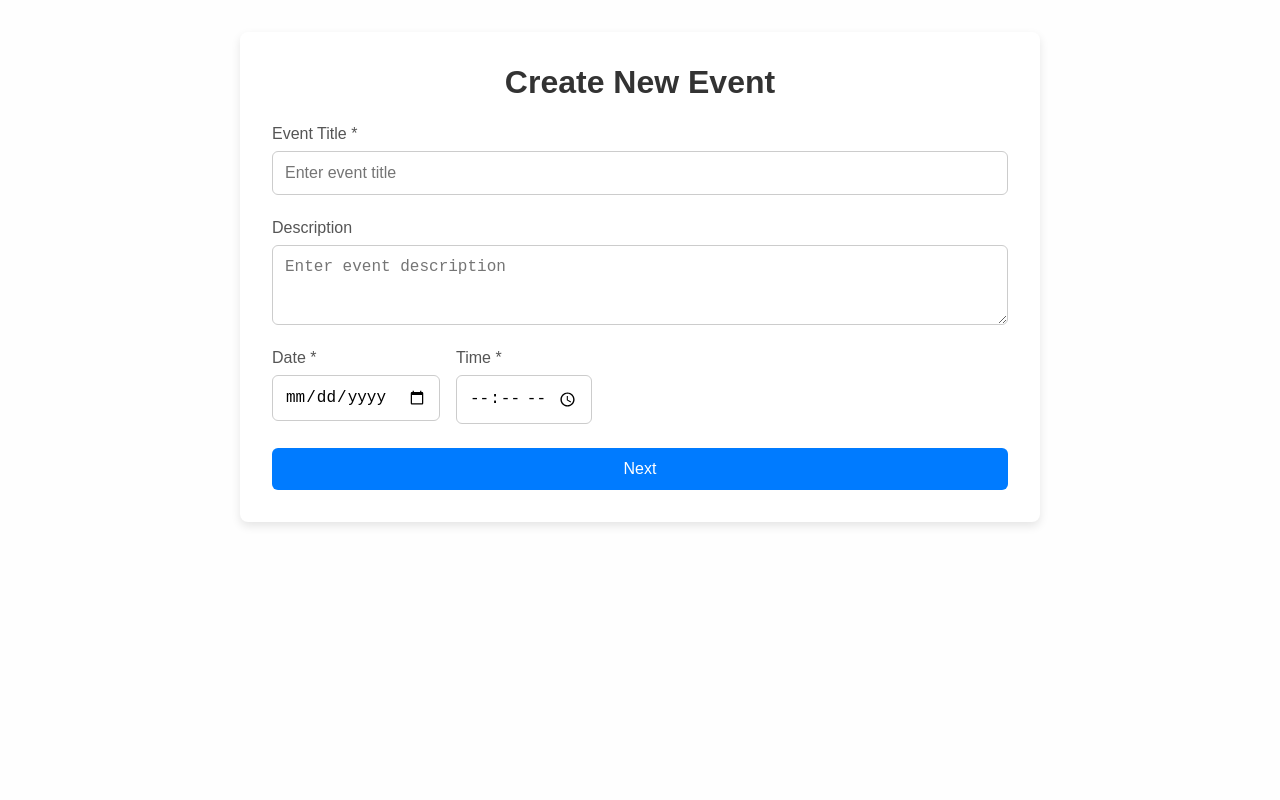
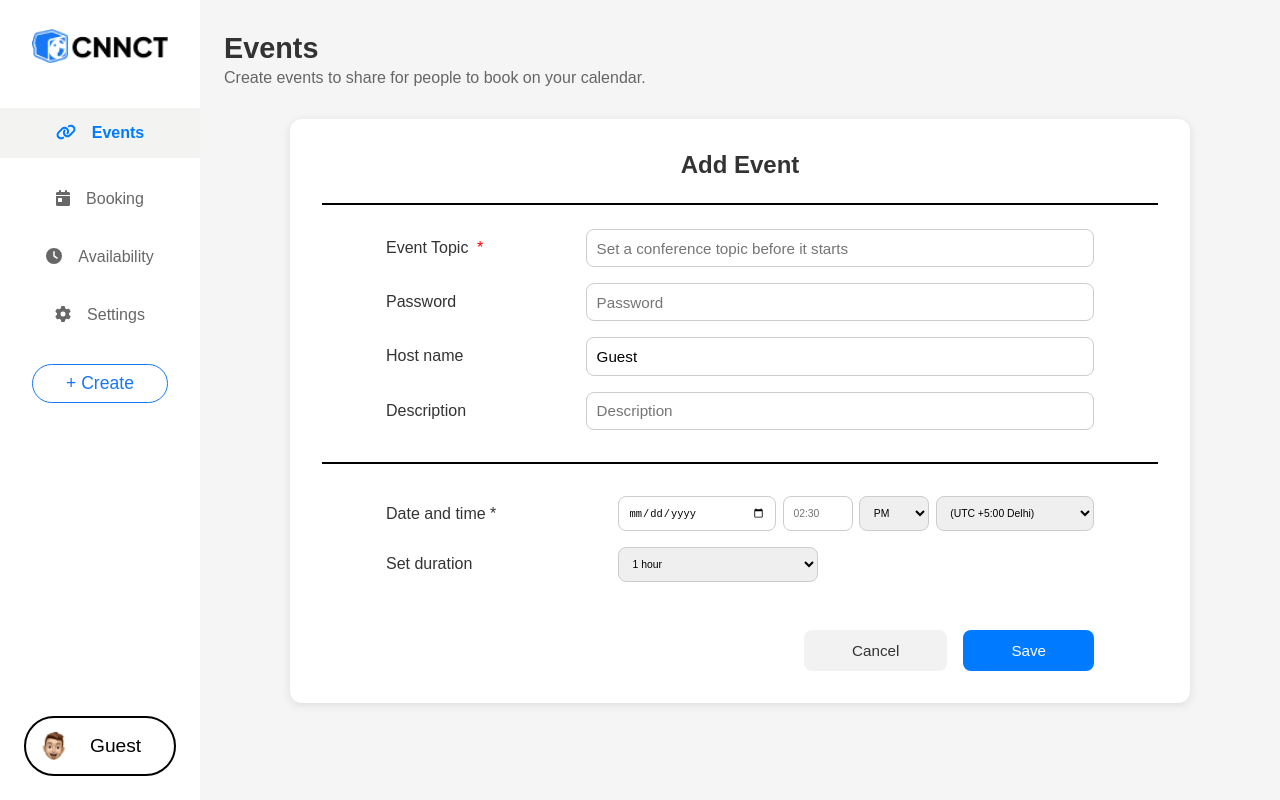
Before and after one commit to Ceansyr/mern-meeting-scheduler-frontend, a React (Vite) app: page /create-event in a window 1280 px wide. Built offline with nearby package versions, Linux system fonts and the light colour scheme.

Commit message:
implemented create event step 1

```diff
--- a/src/pages/CreateEvent.jsx
+++ b/src/pages/CreateEvent.jsx
@@ -1,36 +1,82 @@
-import React, { useState } from "react";
+import React, { useEffect, useState } from "react";
 import { useNavigate } from "react-router-dom";
 import "../styles/Event.css";
+import { FontAwesomeIcon } from "@fortawesome/react-fontawesome";
+import { faLink, faCalendarDay, faClock, faGear } from "@fortawesome/free-solid-svg-icons";
 
 function CreateEventPage() {
   const navigate = useNavigate();
+
+  const [currentUser, setCurrentUser] = useState(null);
+  const fetchCurrentUser = async () => {
+    const token = localStorage.getItem("token");
+    if (!token) {
+      console.error("No token found in localStorage");
+      return;
+    }
+
+    try {
+      const response = await fetch(`${import.meta.env.VITE_API_URL}/user/me`, {
+        method: "GET",
+        headers: {
+          "Content-Type": "application/json",
+          Authorization: `Bearer ${token}`,
+        },
+        credentials: "include",
+      });
+
+      if (!response.ok) {
+        throw new Error("Failed to fetch user data");
+      }
+
+      const userData = await response.json();
+      setCurrentUser(userData);
+    } catch (err) {
+      console.error("Error fetching user:", err);
+    }
+  };
+
   // State for form data
   const [formData, setFormData] = useState({
-    title: "",
+    topic: "",
+    hostName: "Guest",
     description: "",
     date: "",
     time: "",
+    amPm: "PM",
+    timeZone: "UTC+5:00 Delhi",
+    duration: "1 hour",
     bannerImage: "",
     backgroundColor: "",
     eventLink: "",
     password: "",
     participants: "", // comma-separated string, later parsed to an array
   });
+
   // Step management: step 1 for basic info, step 2 for customization
   const [step, setStep] = useState(1);
   const [error, setError] = useState("");
+
+  useEffect(() => {
+    fetchCurrentUser();
+  }, []);
 
   // Handle input changes
   const handleChange = (e) => {
     setFormData({ ...formData, [e.target.name]: e.target.value });
   };
 
+  const handleCancel = () => {
+    // Navigate back or reset form
+    alert("Form canceled.");
+  };
+
   // Validate and proceed to next step
   const handleNext = (e) => {
     e.preventDefault();
-    // Basic validation for Step 1: Title, Date, Time are required
-    if (!formData.title || !formData.date || !formData.time) {
-      setError("Please fill in the required fields: Title, Date, and Time.");
+    // Basic validation for Step 1: topic, Date, Time are required
+    if (!formData.topic || !formData.date || !formData.time) {
+      setError("Please fill in the required fields: topic, Date, and Time.");
       return;
     }
     setError("");
@@ -44,28 +90,37 @@ function CreateEventPage() {
 
     // Prepare payload; convert participants to array if provided
     const payload = {
-      title: formData.title,
+      topic: formData.topic,
+      hostName: currentUser?.username || "Guest",
       description: formData.description,
       date: formData.date,
-      time: formData.time,
+      time: `${formData.time} ${formData.amPm} (${formData.timeZone})`,
+      duration: formData.duration,
       bannerImage: formData.bannerImage,
       backgroundColor: formData.backgroundColor,
       eventLink: formData.eventLink,
       password: formData.password,
-      participants: formData.participants ? formData.participants.split(",").map((p) => p.trim()) : [],
+      participants: formData.participants
+        ? formData.participants.split(",").map((p) => p.trim())
+        : [],
     };
 
     try {
       const response = await fetch(`${import.meta.env.VITE_API_URL}/events`, {
         method: "POST",
-        headers: { "Content-Type": "application/json", Authorization: `Bearer ${localStorage.getItem("token")}` },
+        headers: {
+          "Content-Type": "application/json",
+          Authorization: `Bearer ${localStorage.getItem("token")}`,
+        },
         body: JSON.stringify(payload),
         credentials: "include",
       });
+
       if (!response.ok) {
         const errorData = await response.json();
         throw new Error(errorData.message || "Failed to create event");
       }
+
       // On success, navigate back to Events Page
       navigate("/events");
     } catch (err) {
@@ -75,130 +130,188 @@ function CreateEventPage() {
 
   // Render the form according to the current step
   return (
-    <div className="page-create-event-container">
-      <h1 className="page-create-event-title">Create New Event</h1>
-      {error && <p className="page-create-event-error">{error}</p>}
-      <form className="page-create-event-form" onSubmit={step === 1 ? handleNext : handleSubmit}>
-        {step === 1 && (
-          <div className="page-create-event-step">
-            <div className="page-create-event-group">
-              <label htmlFor="title">Event Title *</label>
+    <div className="page-events-container">
+      {/* Sidebar */}
+      <aside className="page-events-sidebar">
+        <div className="page-events-logo"></div>
+        <nav className="page-events-nav">
+          <ul>
+            <li className="active">
+              <FontAwesomeIcon icon={faLink} /> Events
+            </li>
+            <li>
+              <FontAwesomeIcon icon={faCalendarDay} /> Booking
+            </li>
+            <li>
+              <FontAwesomeIcon icon={faClock} /> Availability
+            </li>
+            <li>
+              <FontAwesomeIcon icon={faGear} /> Settings
+            </li>
+          </ul>
+        </nav>
+        <button
+          className="page-events-create-btn"
+          onClick={() => navigate("/create-event")}
+        >
+          + Create
+        </button>
+        <div className="page-events-user">
+          <div className="user-avatar"></div>
+          <p>{currentUser?.username || "Guest"}</p>
+        </div>
+      </aside>
+
+      {/* Main Content */}
+      <main className="page-events-main">
+        <header className="page-events-header">
+          <h2>Events</h2>
+          <p>Create events to share for people to book on your calendar.</p>
+        </header>
+
+        {error && <p className="page-events-error">{error}</p>}
+
+        <div className="add-event-container">
+          <h2 className="add-event-title">Add Event</h2>
+          {error && <p className="add-event-error">{error}</p>}
+          <div className="line"></div>
+
+          <form className="add-event-form" onSubmit={step === 1 ? handleNext : handleSubmit}>
+            {/* Top Section */}
+            <div className="add-event-top-row">
+              {/* Event Topic */}
+              <div className="add-event-field label-input">
+                  <label>
+                    Event Topic <span>*</span>
+                  </label>
                   <input
                     type="text"
-                id="title"
-                name="title"
-                placeholder="Enter event title"
-                value={formData.title}
+                    name="topic"
+                    placeholder="Set a conference topic before it starts"
+                    value={formData.topic}
                     onChange={handleChange}
                     required
                   />
                 </div>
-            <div className="page-create-event-group">
-              <label htmlFor="description">Description</label>
-              <textarea
-                id="description"
+
+                {/* Password */}
+                <div className="add-event-field label-input">
+                  <label>Password</label>
+                  <input
+                    type="password"
+                    name="password"
+                    placeholder="Password"
+                    value={formData.password}
+                    onChange={handleChange}
+                  />
+                </div>
+
+              {/* Host Name */}
+              <div className="add-event-field label-input">
+                  <label>Host name</label>
+                  <input
+                      type="text"
+                      name="hostName"
+                      value={formData.hostName}
+                      onChange={handleChange}
+                    />
+                </div>
+
+                {/* Description */}
+                <div className="add-event-field label-input">
+                  <label>Description</label>
+                  <input
+                    type="text"
                     name="description"
-                placeholder="Enter event description"
+                    placeholder="Description"
                     value={formData.description}
                     onChange={handleChange}
-              ></textarea>
+                  />
                 </div>
-            <div className="page-create-event-group-inline">
-              <div className="page-create-event-group">
-                <label htmlFor="date">Date *</label>
+            </div>
+
+            <div className="line"></div>
+
+            {/* Bottom Section */}
+            <div className="add-event-bottom-row">
+              <div className="add-event-date-time label-input">
+                <label>
+                  Date and time <span>*</span>
+                </label>
+                <div className="add-event-datetime-group">
+                  {/* Date */}
                   <input
                     type="date"
-                  id="date"
                     name="date"
                     value={formData.date}
                     onChange={handleChange}
                     required
                   />
-              </div>
-              <div className="page-create-event-group">
-                <label htmlFor="time">Time *</label>
+                  {/* Time */}
                   <input
-                  type="time"
-                  id="time"
+                    className="small"
+                    type="text"
                     name="time"
+                    placeholder="02:30"
                     value={formData.time}
                     onChange={handleChange}
                     required
                   />
+                  {/* AM/PM */}
+                  <select
+                    className="small"
+                    name="amPm"
+                    value={formData.amPm}
+                    onChange={handleChange}
+                  >
+                    <option value="AM">AM</option>
+                    <option value="PM">PM</option>
+                  </select>
+                  {/* Timezone */}
+                  <select
+                    value={formData.timeZone}
+                    onChange={handleChange}
+                  >
+                    <option value="UTC+5:00 Delhi">(UTC +5:00 Delhi)</option>
+                    <option value="UTC+5:30">UTC+5:30</option>
+                    <option value="UTC+1:00">UTC+1:00</option>
+                    {/* Add more as needed */}
+                  </select>
                 </div>
               </div>
-            <button type="submit" className="page-create-event-btn-next">
-              Next
+
+              <div className="add-event-duration label-input">
+                <label>Set duration</label>
+                <select
+                  className="duration"
+                  name="duration"
+                  value={formData.duration}
+                  onChange={handleChange}
+                >
+                  <option value="30 minutes">30 minutes</option>
+                  <option value="1 hour">1 hour</option>
+                  <option value="2 hours">2 hours</option>
+                  {/* Add more durations as needed */}
+                </select>
+              </div>
+            </div>
+
+            {/* Buttons */}
+            <div className="add-event-buttons">
+              <button
+                type="button"
+                className="add-event-cancel"
+                onClick={handleCancel}
+              >
+                Cancel
+              </button>
+              <button type="submit" className="add-event-save">
+                Save
               </button>
             </div>
-        )}
-        {step === 2 && (
-          <div className="page-create-event-step">
-            <div className="page-create-event-group">
-              <label htmlFor="bannerImage">Banner Image URL</label>
-              <input
-                type="text"
-                id="bannerImage"
-                name="bannerImage"
-                placeholder="Enter image URL"
-                value={formData.bannerImage}
-                onChange={handleChange}
-              />
+          </form>
         </div>
-            <div className="page-create-event-group">
-              <label htmlFor="backgroundColor">Background Color</label>
-              <input
-                type="color"
-                id="backgroundColor"
-                name="backgroundColor"
-                value={formData.backgroundColor}
-                onChange={handleChange}
-              />
-            </div>
-            <div className="page-create-event-group">
-              <label htmlFor="eventLink">Meeting Link</label>
-              <input
-                type="text"
-                id="eventLink"
-                name="eventLink"
-                placeholder="e.g., https://meet.google.com/..."
-                value={formData.eventLink}
-                onChange={handleChange}
-              />
-            </div>
-            <div className="page-create-event-group">
-              <label htmlFor="password">Event Password (optional)</label>
-              <input
-                type="password"
-                id="password"
-                name="password"
-                placeholder="Enter event password"
-                value={formData.password}
-                onChange={handleChange}
-              />
-            </div>
-            <div className="page-create-event-group">
-              <label htmlFor="participants">Participants (comma-separated emails)</label>
-              <input
-                type="text"
-                id="participants"
-                name="participants"
-                placeholder="email1@example.com, email2@example.com"
-                value={formData.participants}
-                onChange={handleChange}
-              />
-            </div>
-            <div className="page-create-event-actions">
-              <button type="button" className="page-create-event-btn-back" onClick={() => setStep(1)}>
-                Back
-              </button>
-              <button type="submit" className="page-create-event-btn-submit">
-                Create Event
-              </button>
-            </div>
-          </div>
-        )}
-      </form>
+      </main>
     </div>
   );
 }
--- a/src/pages/Events.jsx
+++ b/src/pages/Events.jsx
@@ -1,6 +1,8 @@
 import React, { useEffect, useState } from "react";
 import { useNavigate } from "react-router-dom";
 import "../styles/Event.css";
+import { FontAwesomeIcon } from "@fortawesome/react-fontawesome";
+import { faLink, faCalendarDay, faClock, faGear } from "@fortawesome/free-solid-svg-icons";
 
 function EventsPage() {
   const [events, setEvents] = useState([]);
@@ -124,15 +126,13 @@ function EventsPage() {
       {/* Sidebar */}
         <aside className="page-events-sidebar">
           <div className="page-events-logo">
-          <img src="logo-placeholder.png" alt="CNNCT Logo" />
-          <span>CNNCT</span>
           </div>
           <nav className="page-events-nav">
             <ul>
-            <li className="active">Events</li>
-            <li>Booking</li>
-            <li>Availability</li>
-            <li>Settings</li>
+          <li className="active"><FontAwesomeIcon icon={faLink} />  Events</li>
+          <li><FontAwesomeIcon icon={faCalendarDay} />  Booking</li>
+          <li><FontAwesomeIcon icon={faClock}  />  Availability</li>
+          <li><FontAwesomeIcon icon={faGear}  />  Settings</li>
             </ul>
           </nav>
           <button
@@ -142,7 +142,7 @@ function EventsPage() {
             + Create
           </button>
           <div className="page-events-user">
-          <img src="user-avatar.png" alt="User Avatar" />
+            <div className="user-avatar">   </div>
             <p>{currentUser?.username || "Guest"}</p>
           </div>
         </aside>
@@ -158,7 +158,7 @@ function EventsPage() {
 
         <div className="page-events-cards">
           {/* Upcoming Meetings */}
-          <h3 className="page-events-category-title">Upcoming Meetings</h3>
+
           <div className="page-events-category-cards">
             {categorizedEvents.upcoming.map((evt) => (
               <div key={evt._id} className="page-events-card">
@@ -186,7 +186,6 @@ function EventsPage() {
           </div>
 
           {/* Pending Meetings */}
-          <h3 className="page-events-category-title">Pending Meetings</h3>
           <div className="page-events-category-cards">
             {categorizedEvents.pending.map((evt) => (
               <div key={evt._id} className="page-events-card">
@@ -214,7 +213,6 @@ function EventsPage() {
           </div>
 
           {/* Canceled Meetings */}
-          <h3 className="page-events-category-title">Canceled Meetings</h3>
           <div className="page-events-category-cards">
             {categorizedEvents.canceled.map((evt) => (
               <div key={evt._id} className="page-events-card">
--- a/src/styles/Event.css
+++ b/src/styles/Event.css
@@ -24,75 +24,98 @@ body {
 
 /* Sidebar (common for Events and Create pages) */
 .page-events-sidebar {
-    width: 240px;
+    width: 200px;
     background-color: #fff;
-    border-right: 1px solid #ddd;
     display: flex;
     flex-direction: column;
-    padding: 1.5rem 1rem;
 }
 
 .page-events-logo {
     display: flex;
     align-items: center;
     margin-bottom: 2rem;
-}
-
-.page-events-logo img {
-    height: 40px;
-    margin-right: 0.5rem;
-}
-
-.page-events-logo span {
-    font-size: 1.2rem;
-    font-weight: 600;
-    color: #333;
+    background-image: url('../images/logo.png');
+    background-size: contain;
+    background-repeat: no-repeat;
+    background-position: center;
+    height: 60px;
+    margin: 1rem 2rem 2rem 2rem;
 }
 
 .page-events-nav ul {
     list-style: none;
     padding: 0;
     margin-bottom: 2rem;
+    display: flex;
+    flex-direction: column;
+    justify-content: flex-start;
+    align-items: center;
+    gap: 1.5rem;
 }
 
 .page-events-nav li {
     padding: 0.5rem 0;
     cursor: pointer;
     font-size: 1rem;
-    color: #333;
+    color: #676767;
+    gap: 1rem;
+    display: flex;
+    justify-content: center;
 }
 
 .page-events-nav li.active {
     font-weight: bold;
     color: #007bff;
+    background-color: #F3F3F1;
+    width: 100%;
+    height: 100%;
+    text-align: center;
+    padding: 1rem;
 }
 
 .page-events-create-btn {
-    padding: 0.5rem 1rem;
-    background-color: #007bff;
-    color: #fff;
-    border: none;
-    border-radius: 6px;
+    padding: 0.5rem 0.5rem;
+    background-color: transparent;
+    color: #1877F2;
+    border: 1px solid #1877F2;
+    border-radius: 20px;
     cursor: pointer;
-    margin-bottom: auto;
+    margin: 0 2rem auto 2rem;
+    font-size: 1.1rem;
 }
 
 .page-events-create-btn:hover {
     background-color: #0056b3;
+    color: white;
 }
 
 .page-events-user {
     display: flex;
     align-items: center;
     margin-top: 2rem;
+    border: 2px solid black;
+    border-radius: 50px;
+    padding: 0.5rem 0.5rem;
+    gap: 0.5rem;
+    margin: 1.5rem 1.5rem;
 }
 
-.page-events-user img {
+.user-avatar {
     width: 40px;
     height: 40px;
     border-radius: 50%;
     object-fit: cover;
     margin-right: 0.5rem;
+    background-image: url('../images/user-avatar.png');
+    background-size: cover;
+    background-position: center;
+}
+
+.page-events-user p {
+    font-size: 1.2rem;
+    font-weight: semi-bold;
+    color: black;
+    margin: 0;
 }
 
 /* ============================= */
@@ -100,7 +123,7 @@ body {
 /* ============================= */
 .page-events-main {
     flex: 1;
-    padding: 2rem 3rem;
+    padding: 2rem 1.5rem;
     background-color: #f5f5f5;
 }
 
@@ -229,104 +252,166 @@ input:checked + .slider:before {
 /* ============================= */
 /* Common Form Styles (For CreateEventPage) */
 /* ============================= */
-.page-create-event-container {
-    max-width: 800px;
-    margin: 2rem auto;
+/* Container */
+.add-event-container {
+    max-width: 900px;
+    margin: 0 auto;
+    background-color: #fff;
+    border-radius: 12px;
+    box-shadow: 0 2px 10px rgba(0, 0, 0, 0.1);
     padding: 2rem;
-    background-color: #fff;
-    border-radius: 8px;
-    box-shadow: 0 4px 10px rgba(0, 0, 0, 0.1);
     font-family: Arial, sans-serif;
 }
 
-.page-create-event-title {
-    font-size: 2rem;
+.line {
+    display: block;
+    border-top: 2px solid black;
+    margin: 0;
+}
+
+/* Title */
+.add-event-title {
+    font-size: 1.5rem;
     margin-bottom: 1.5rem;
     text-align: center;
     color: #333;
 }
 
-.page-create-event-error {
+/* Error Message */
+.add-event-error {
     color: red;
     text-align: center;
     margin-bottom: 1rem;
 }
 
-.page-create-event-form {
+/* Form */
+.add-event-form {
     display: flex;
     flex-direction: column;
     gap: 1.5rem;
 }
 
-.page-create-event-step {
+/* Top Row */
+.add-event-top-row {
+    gap: 2rem;
+    margin-top: 1rem;
+}
+
+.label-input{
+    display: flex;
+    padding: 0.5rem 4rem;
+    align-items: center;
+    color: #343434;
+}
+
+.label-input label {
+    flex: 30%;
+    font-weight: medium;
+    max-width: 200px;
+}
+
+.label-input select,
+.label-input input {
+    flex: 70%;
+    padding: 0.6rem;
+    border: 1px solid #ccc;
+    border-radius: 8px;
+    font-size: 0.65rem;
+}
+
+
+/* Columns in Top Row */
+.add-event-column {
     display: flex;
     flex-direction: column;
-    gap: 1.5rem;
-}
-
-.page-create-event-group {
-    display: flex;
-    flex-direction: column;
-    gap: 0.5rem;
-}
-
-.page-create-event-group label {
-    font-weight: 500;
-    color: #555;
-}
-
-.page-create-event-group input,
-.page-create-event-group textarea {
-    padding: 0.75rem;
-    border: 1px solid #ccc;
-    border-radius: 6px;
-    font-size: 1rem;
-}
-
-.page-create-event-group textarea {
-    resize: vertical;
-    min-height: 80px;
-}
-
-.page-create-event-group-inline {
-    display: flex;
     gap: 1rem;
 }
 
-.page-create-event-actions {
+/* Form Field */
+.add-event-field label {
+    font-weight: 500;
+    color: #333;
+}
+
+.add-event-field label span {
+    color: red;
+    margin-left: 4px;
+}
+
+.add-event-field input {
+    padding: 0.6rem;
+    border: 1px solid #ccc;
+    border-radius: 8px;
+    font-size: 0.95rem;
+}
+
+.duration {
+    flex: 70%;
+    max-width: 200px;
+    justify-content: flex-start;
+    margin-right: auto;
+}
+
+/* Bottom Row */
+.add-event-bottom-row {
+    gap: 2rem;
+    margin-bottom: 1rem;
+}
+
+.add-event-date-time,
+.add-event-duration {
     display: flex;
-    justify-content: space-between;
+    gap: 2rem;
+}
+
+.add-event-datetime-group {
+    flex: 70%;
+    display: flex;
+    gap: 0.4rem;
+}
+
+.add-event-datetime-group input,
+.add-event-datetime-group select {
+    min-width: 0;
+}
+
+.small {
+    max-width: 70px;
+}
+
+/* Buttons */
+.add-event-buttons {
+    display: flex;
+    justify-content: flex-end;
     gap: 1rem;
 }
 
-.page-create-event-btn-back,
-.page-create-event-btn-submit,
-.page-create-event-btn-next {
-    padding: 0.75rem 1.5rem;
+.add-event-cancel,
+.add-event-save {
+    padding: 0.75rem 3rem;
+    font-size: 0.95rem;
     border: none;
-    border-radius: 6px;
-    font-size: 1rem;
+    border-radius: 8px;
     cursor: pointer;
 }
 
-.page-create-event-btn-next,
-.page-create-event-btn-submit {
-    background-color: #007bff;
-    color: #fff;
-}
-
-.page-create-event-btn-next:hover,
-.page-create-event-btn-submit:hover {
-    background-color: #0056b3;
-}
-
-.page-create-event-btn-back {
+.add-event-cancel {
     background-color: #f2f2f2;
     color: #333;
 }
 
-.page-create-event-btn-back:hover {
+.add-event-cancel:hover {
     background-color: #e6e6e6;
+}
+
+.add-event-save {
+    background-color: #007bff;
+    color: #fff;
+    margin-right: 4rem;
+}
+
+.add-event-save:hover {
+    background-color: #0056b3;
 }
 
 /* ============================= */
@@ -359,19 +444,16 @@ input:checked + .slider:before {
         grid-template-columns: 1fr;
     }
 
-    .page-create-event-container {
-        padding: 1rem;
+    .add-event-top-row,
+    .add-event-bottom-row {
+        flex-direction: column;
     }
 
-    .page-create-event-group input,
-    .page-create-event-group textarea {
-        font-size: 0.9rem;
+    .add-event-column {
+        gap: 1rem;
     }
 
-    .page-create-event-btn-back,
-    .page-create-event-btn-submit,
-    .page-create-event-btn-next {
-        font-size: 0.9rem;
-        padding: 0.5rem 1rem;
+    .add-event-datetime-group {
+        flex-wrap: wrap;
     }
 }
```
Also changed, not shown: src/images/user-avatar.png (added), 1 other file (tests, documents, lock files or other folders). Lines whose indentation alone changed are shown as unchanged.
